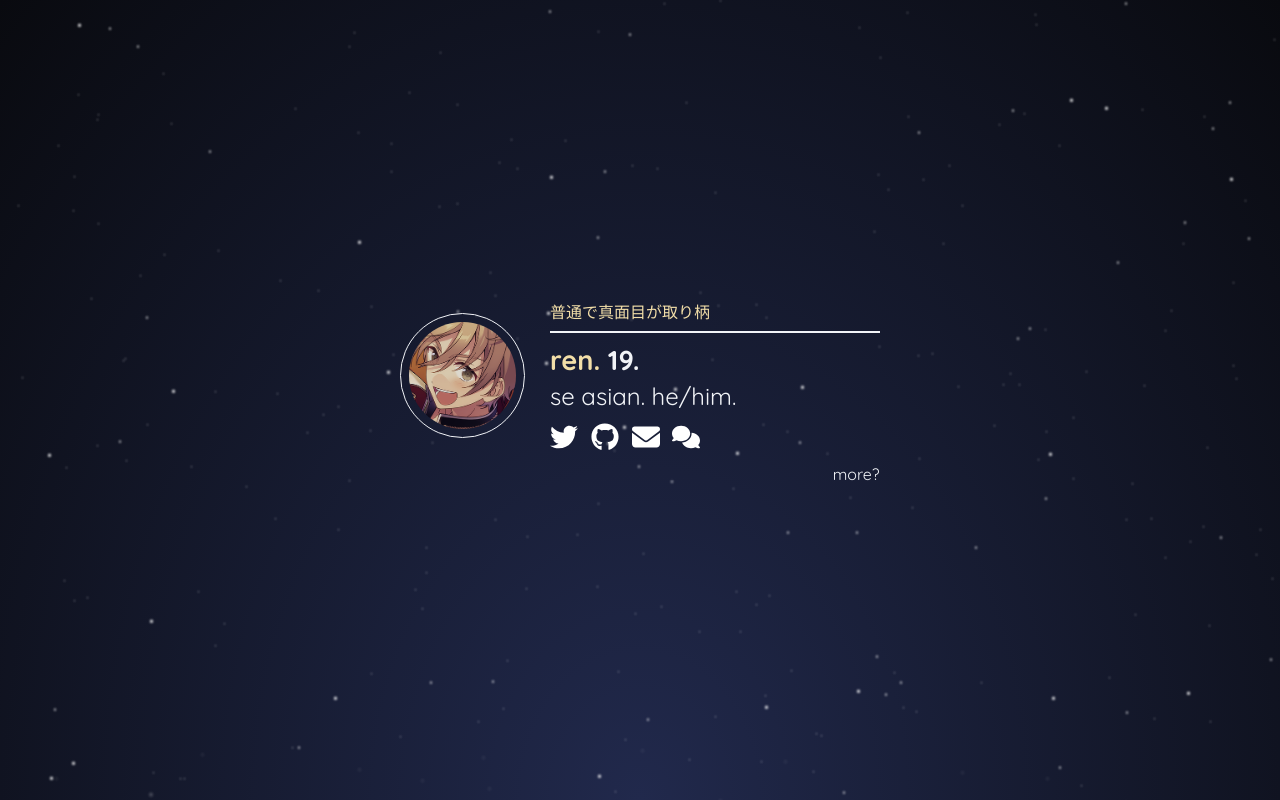
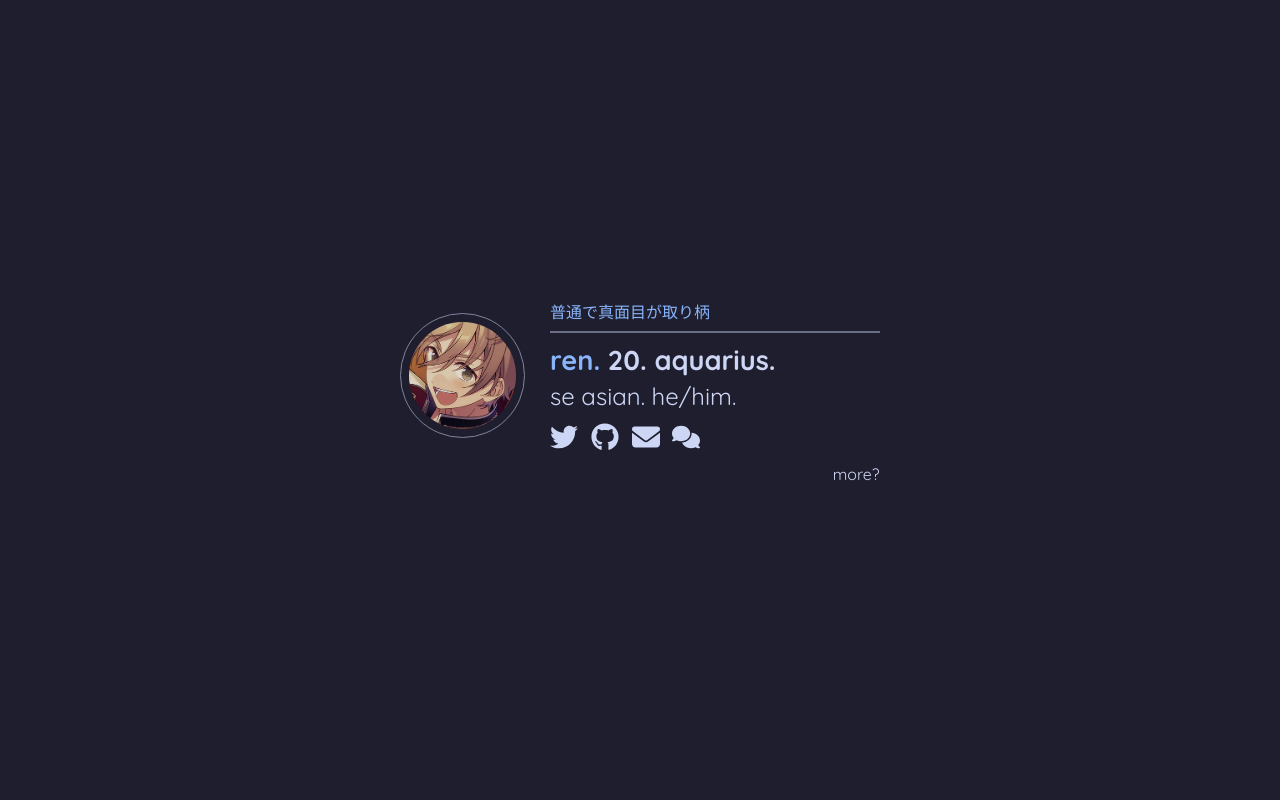
Before and after one commit to watatomo/tomoya.moe, a Next.js app: page / in a window 1280 px wide. Built offline with nearby package versions, Linux system fonts and the light colour scheme.

Commit message:
ok idk tomoya's mini talk is like that

```diff
--- a/_posts/sanctuary/1.mdx
+++ b/_posts/sanctuary/1.mdx
@@ -139,7 +139,7 @@ This is all because of _you._
 
 ......!
 
-<Action>\*pant\* \*pant\*</Action>
+_Huff... Huff..._
 
 <Thought>{`(T-Thank God! It was just a dream! I knew it was just a dream!)`}</Thought>
 
--- a/_posts/sanctuary/index.mdx
+++ b/_posts/sanctuary/index.mdx
@@ -24,7 +24,7 @@ characters:
     - "Gatekeeper"
 
 translator: "[Ciel](https://twitter.com/bluefilaments), [Nui](https://maonuis.tumblr.com), [Ren](https://tomoya.moe)"
-proofreader: "[honeyspades](https://honeyspades.tumblr.com), [Lala](https://twitter.com/milkyshiffon), [remi](https://twitter.com/trystofstarrs), [Simon](https://twitter.com/dapporock)"
+proofreader: "[honeyspades](https://honeyspades.tumblr.com), Lala, [remi](https://twitter.com/trystofstarrs), [Simon](https://twitter.com/dapporock)"
 
 extra:
     - label: "Event"
--- a/components/index/Container/index.jsx
+++ b/components/index/Container/index.jsx
@@ -27,7 +27,7 @@ export function Container01() {
                     </span>
                     <hr />
                     <h1>
-                        <span className="highlight">ren.</span> 19.
+                        <span className="highlight">ren.</span> 20. aquarius.
                     </h1>
                     <h2>se asian. he/him.</h2>
                     <div className="home__links">
--- a/pages/index.jsx
+++ b/pages/index.jsx
@@ -4,7 +4,7 @@ import { useState } from "react";
 import { Collapse } from "react-collapse";
 import Link from "next/link";
 import HomeMeta from "../components/index/HomeMeta";
-import StarBG from "../components/index/StarBG";
+// import StarBG from "../components/index/StarBG";
 import { Container01 } from "../components/index/Container";
 
 const StyledWrapper = styled.article`
@@ -13,10 +13,9 @@ const StyledWrapper = styled.article`
         overflow: hidden;
         min-height: 100vh;
         min-width: 100vw;
-        background: radial-gradient(ellipse at bottom, #21294c 0%, #090a0f 100%)
-            no-repeat;
+        background: #1e1e2e;
         font-family: "Quicksand", "M PLUS Rounded 1c", sans-serif;
-        color: #f1f3f7;
+        color: #cdd6f4;
     }
     .home__wrapper .width-wrapper {
         display: flex;
@@ -29,7 +28,7 @@ const StyledWrapper = styled.article`
         font-family: "M PLUS Rounded 1c";
     }
     .home__wrapper .highlight {
-        color: #f2dea8;
+        color: #89b4fa;
     }
     .home__wrapper .home-content {
         display: flex;
@@ -50,7 +49,7 @@ const StyledWrapper = styled.article`
         gap: 1.5625em;
     }
     .home__wrapper .container01 hr {
-        border: 1px solid #f1f3f7;
+        border: 1px solid #6c7086;
     }
     .home__wrapper .container01 .icon {
         -webkit-touch-callout: none;
@@ -65,7 +64,7 @@ const StyledWrapper = styled.article`
         width: 7.8125em;
         height: 7.8125em;
         border-radius: 50%;
-        border: 1px solid #f1f3f7;
+        border: 1px solid #7f849c;
         padding: 0.5em;
         transition: all 0.2s linear;
     }
@@ -118,11 +117,11 @@ const StyledWrapper = styled.article`
     }
     .home__wrapper .home__links a {
         display: inline-block;
-        color: #fff;
+        color: #cdd6f4;
         transition: all 0.15s linear;
     }
     .home__wrapper .home__links a:hover {
-        color: #f2dea8;
+        color: #89b4fa;
     }
     .home__wrapper .home__links .svg-inline--fa {
         vertical-align: -0.125em;
@@ -145,12 +144,13 @@ const StyledWrapper = styled.article`
         border: unset;
         padding: 0.5px;
         cursor: pointer;
-        color: #f1f3f7;
+        color: #cdd6f4;
         text-decoration: none;
         line-height: 1.35;
+        transition: color 0.35s ease;
     }
     .home__wrapper .home__nav button:hover {
-        color: #fff;
+        color: #89b4fa;
     }
     .home__wrapper .home__nav button:hover::before {
         transform: scaleX(1);
@@ -163,7 +163,7 @@ const StyledWrapper = styled.article`
         height: 1px;
         bottom: 0;
         left: 0;
-        background-color: #fff;
+        background-color: #89b4fa;
         transform: scaleX(0);
         transition: transform 0.2s ease;
     }
@@ -214,7 +214,7 @@ export default function Home() {
         <StyledWrapper>
             <HomeMeta />
             <div className="home__wrapper">
-                <StarBG />
+                {/* <StarBG /> */}
                 <div className="home-content">
                     <div className="width-wrapper">
                         <Container01 />
@@ -246,17 +246,11 @@ export default function Home() {
                                 </Link>
                                 . tomowata runs in my blood and soul
                                 <p />
-                                tomoya, wataru, hokuto (enst); ena, akito
-                                (prsk); riamu, akari, akira (imas cg); kaoru,
-                                teru, tsubasa (imas sm); anna, matsuri (imas
-                                ml); nichika (imas sc); shizuku (ll nijigaku);
-                                sumire (ll superstar); hikari, karen (revstar);
-                                agnes tachyon, manhattan cafe (umamusu); saori,
-                                rika (d4dj); aoi (priconne)
+                                my main interests are <Link href="https://anilist.co/user/tomoya">bl</Link>, enstars (drama club), prsk (ena), and imas (riamu, drastars), but i really tweet about whatever
                                 <p />
                                 this page is still a wip bc i have no ideas. you
                                 can find my translations{" "}
-                                <Link href="/tl">here</Link>.
+                                <Link href="/tl">here</Link>
                             </div>
                         </Collapse>
                     </div>
```
